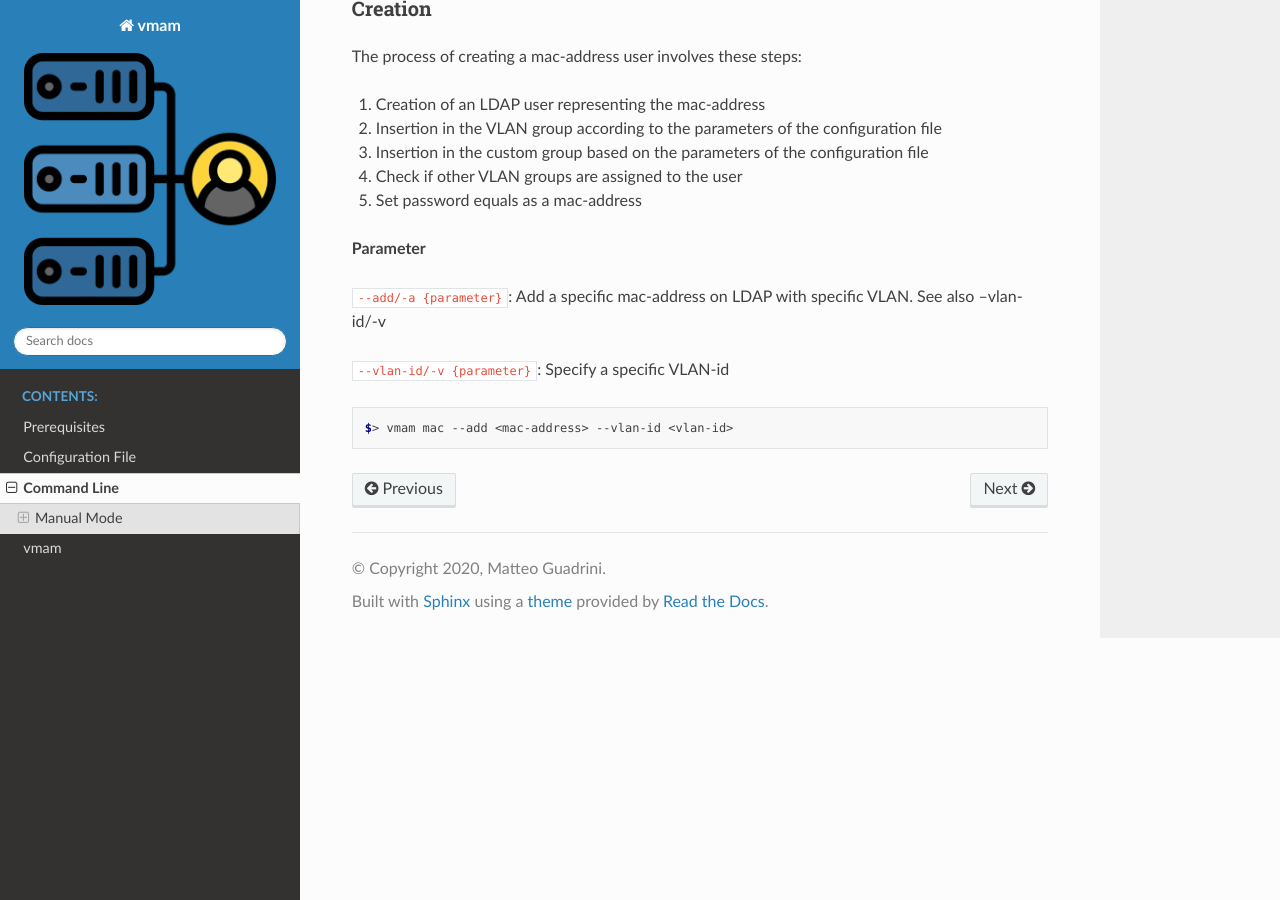
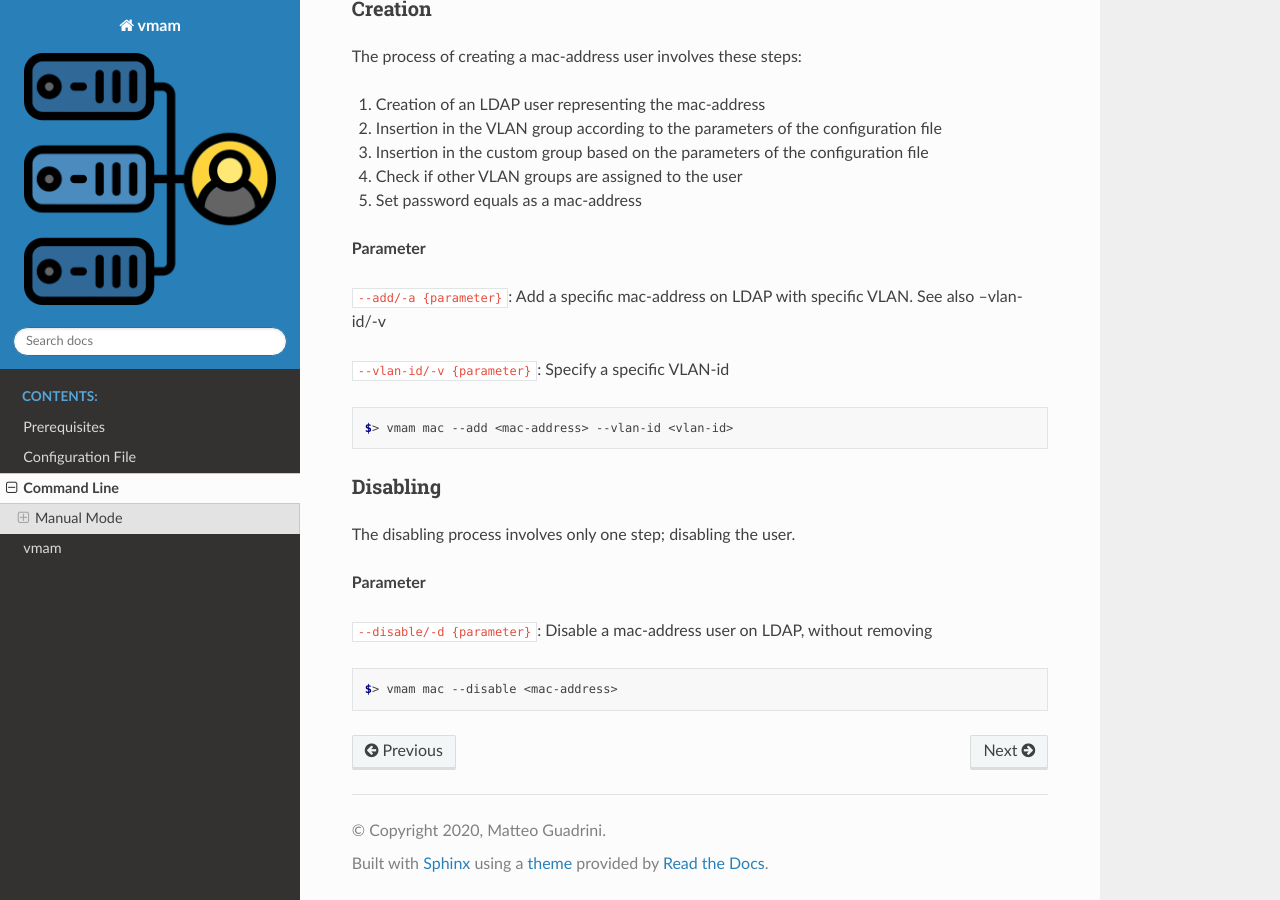
Before and after one commit to MatteoGuadrini/vmam, a Sphinx documentation site: the page built from docs/source/cmd.rst, in a window 1280 px wide and 900 px high, scrolled down 553 px. Built offline with Sphinx 7.4.7 and the Read the Docs theme 2.0.0, drawn with Linux system fonts in a browser that asks for light colours.

Commit message:
Add disabling part on cmd docs

```diff
--- a/docs/source/cmd.rst
+++ b/docs/source/cmd.rst
@@ -42,3 +42,17 @@ The process of creating a mac-address user involves these steps:
 .. code-block:: console
 
     $> vmam mac --add <mac-address> --vlan-id <vlan-id>
+
+
+Disabling
+=========
+
+The disabling process involves only one step; disabling the user.
+
+**Parameter**
+
+``--disable/-d {parameter}``: Disable a mac-address user on LDAP, without removing
+
+.. code-block:: console
+
+    $> vmam mac --disable <mac-address>
--- a/docs/source/index.rst
+++ b/docs/source/index.rst
@@ -6,7 +6,7 @@
 Welcome to vmam's documentation!
 ################################
 
-*vmam* is a server-side application, which allows you to manage LDAP users representing the physical cards present on a given network.
+*vmam* is a Unix server-side application, which allows you to manage LDAP users representing the physical cards present on a given network.
 Network cards are represented and interpreted by *vmam* as LDAP user,
 with specific attributes. *vmam* also manages computer accounts, in case your radius policies provide for authentication from computer accounts.
 All this is possible thanks to a simple configuration file.
```
